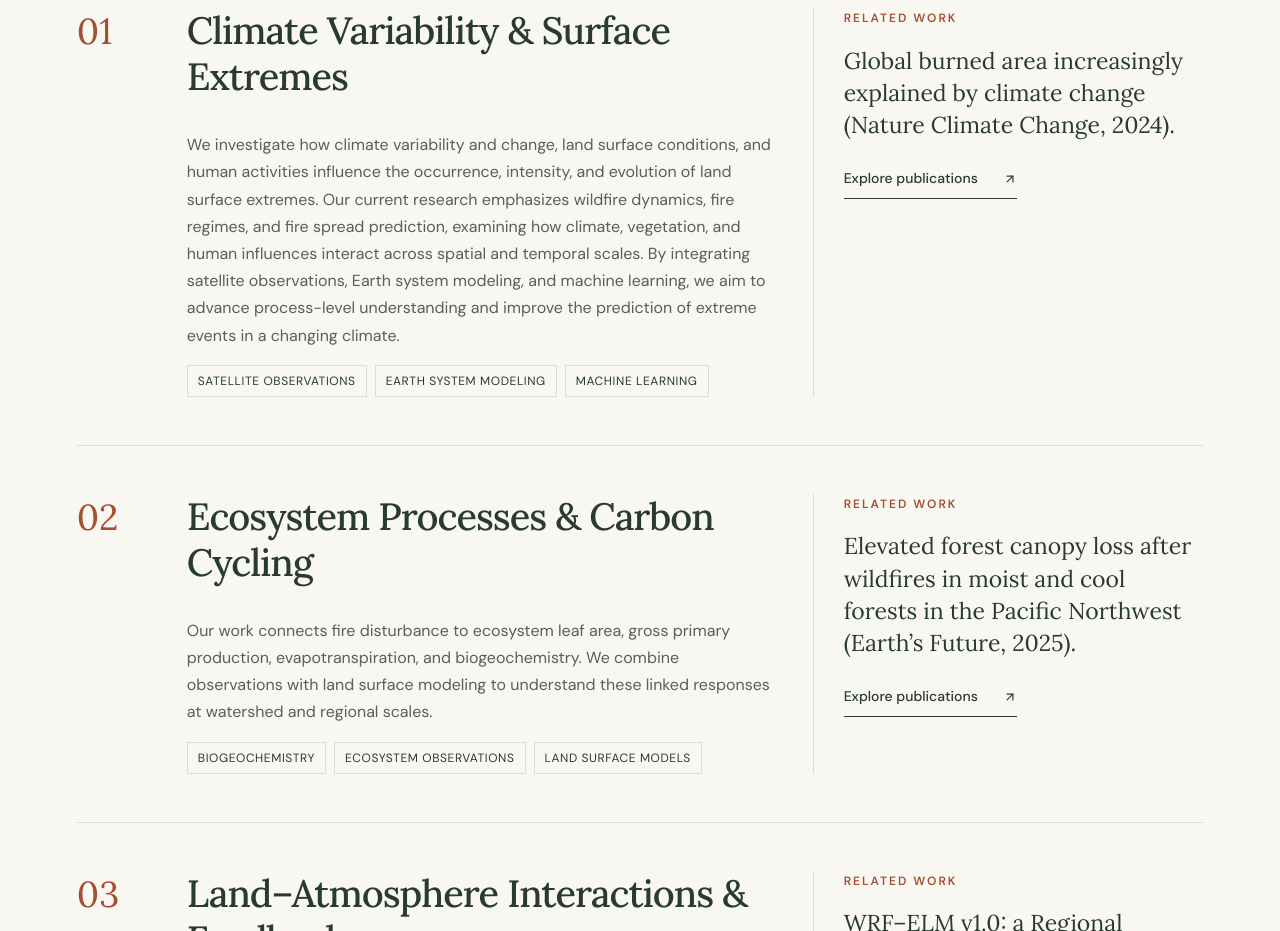
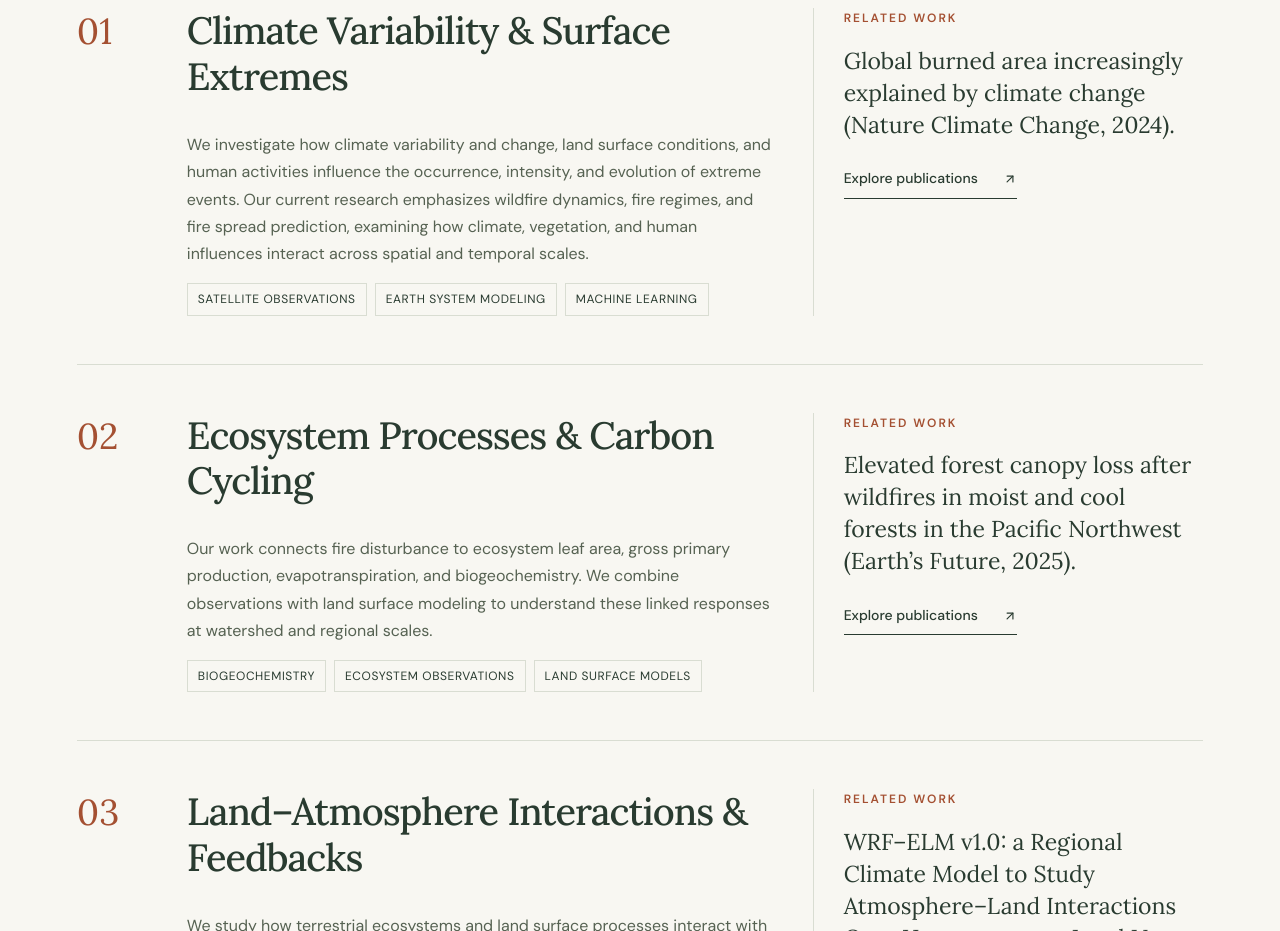
Before and after one commit to LexieChen1/huilin-huang-site, a React (Vite) app: page /research in a window 1280 px wide. Shown: the part 1000-1931 px from the top of the page. Built offline with nearby package versions, Linux system fonts and the light colour scheme.

Commit message:
Revise research description for clarity
Updated the research description to focus on extreme events instead of land surface extremes.

```diff
--- a/src/data/research.js
+++ b/src/data/research.js
@@ -5,7 +5,7 @@ export const themes = [
    short:
      "Understanding how climate variability and change drive land surface extremes and shape their predictability.",
    description:
-     "We investigate how climate variability and change, land surface conditions, and human activities influence the occurrence, intensity, and evolution of land surface extremes. Our current research emphasizes wildfire dynamics, fire regimes, and fire spread prediction, examining how climate, vegetation, and human influences interact across spatial and temporal scales. By integrating satellite observations, Earth system modeling, and machine learning, we aim to advance process-level understanding and improve the prediction of extreme events in a changing climate.",
+     "We investigate how climate variability and change, land surface conditions, and human activities influence the occurrence, intensity, and evolution of extreme events. Our current research emphasizes wildfire dynamics, fire regimes, and fire spread prediction, examining how climate, vegetation, and human influences interact across spatial and temporal scales.",
    methods: [
      "Satellite observations",
      "Earth system modeling",
```
